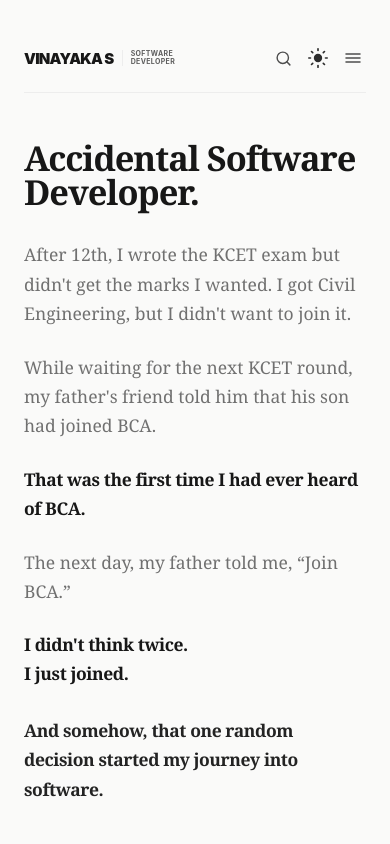
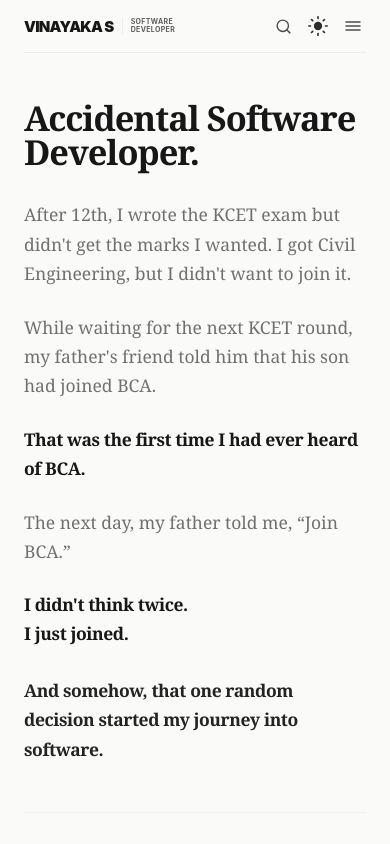
Before and after one commit to vinayaka2003/Portfolio, a Next.js app: page / in a window 390 px wide. Shown: the top 844 px of the page. Built offline with nearby package versions, Linux system fonts and the light colour scheme.

Commit message:
Design: Minimize vertical spacing above mobile navbar

```diff
--- a/src/components/EditorialNavbar.jsx
+++ b/src/components/EditorialNavbar.jsx
@@ -121,7 +121,7 @@ export default function EditorialNavbar() {
       </div>
 
       {/* Mobile Top Header (< md) */}
-      <div className="flex md:hidden justify-between items-center py-4 w-full border-b border-border/60">
+      <div className="flex md:hidden justify-between items-center py-2 w-full border-b border-border/60">
         {showMobileSearch ? (
           <div className="flex items-center gap-3 w-full animate-[fadeIn_0.15s_ease_out_forwards]">
             <SearchClient />
--- a/src/components/LayoutWrapper.jsx
+++ b/src/components/LayoutWrapper.jsx
@@ -26,7 +26,7 @@ export default function LayoutWrapper({ children }) {
 
   return (
     <div className="max-w-[1100px] mx-auto px-6 sm:px-8 w-full min-h-screen print:px-0">
-      <div className="flex flex-col md:flex-row pt-6 md:pt-14 pb-16 print:pt-0 print:pb-0">
+      <div className="flex flex-col md:flex-row pt-0 md:pt-14 pb-16 print:pt-0 print:pb-0">
         {/* Left Sidebar Navigation Column (220px-240px) */}
         <aside className="md:w-[220px] lg:w-[240px] shrink-0 md:sticky md:top-14 md:self-start md:pr-8 lg:pr-10 pb-6 md:pb-0 print:hidden">
           <EditorialNavbar />
```
